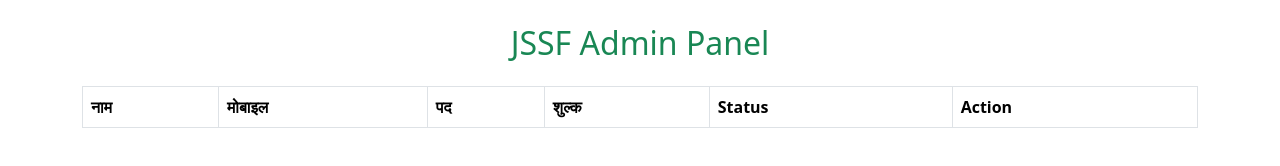
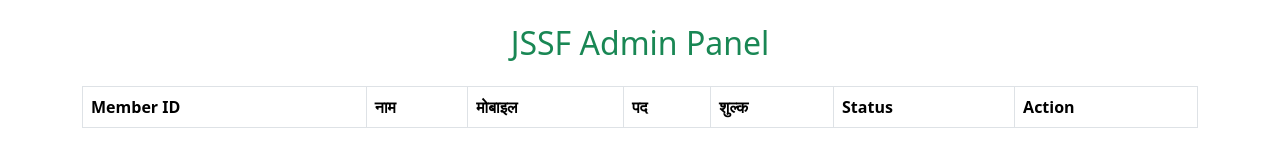
Before and after one commit to brhcareerinfo-collab/jssf-ngo-app, a plain HTML site: page admin.html in a window 1280 px wide. Drawn offline with nearby package versions, Linux system fonts and the light colour scheme; no server answers.

Commit message:
Update admin.html

```diff
--- a/admin.html
+++ b/admin.html
@@ -20,6 +20,7 @@
 
 <thead>
 <tr>
+  <th>Member ID</th>
 <th>नाम</th>
 <th>मोबाइल</th>
 <th>पद</th>
```
